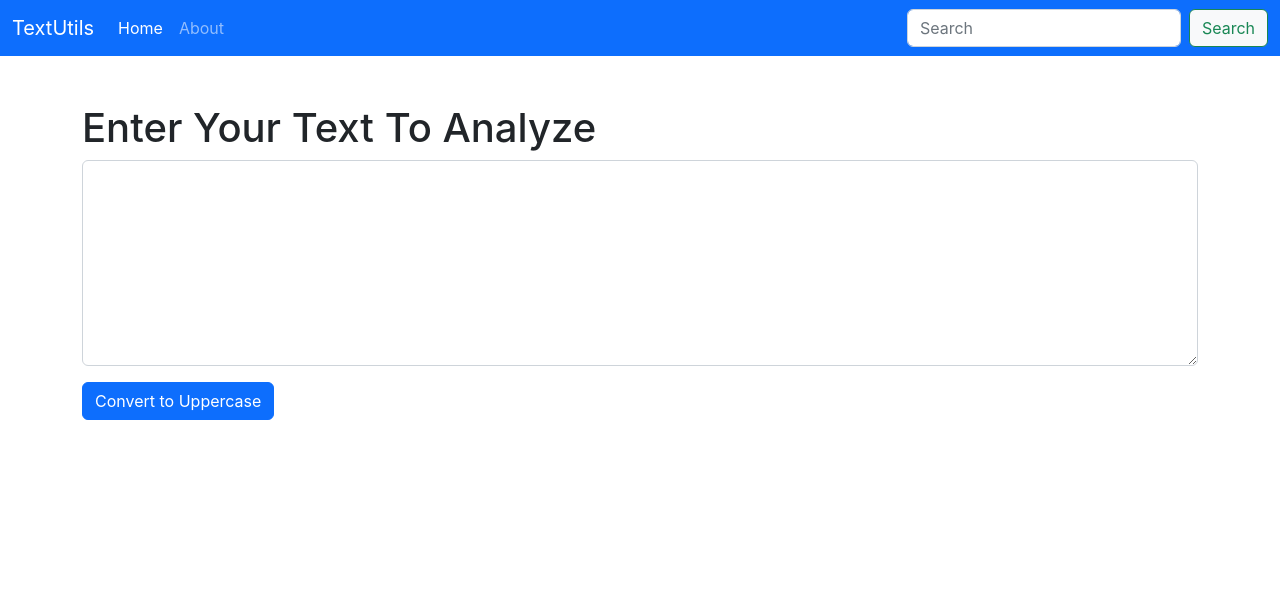
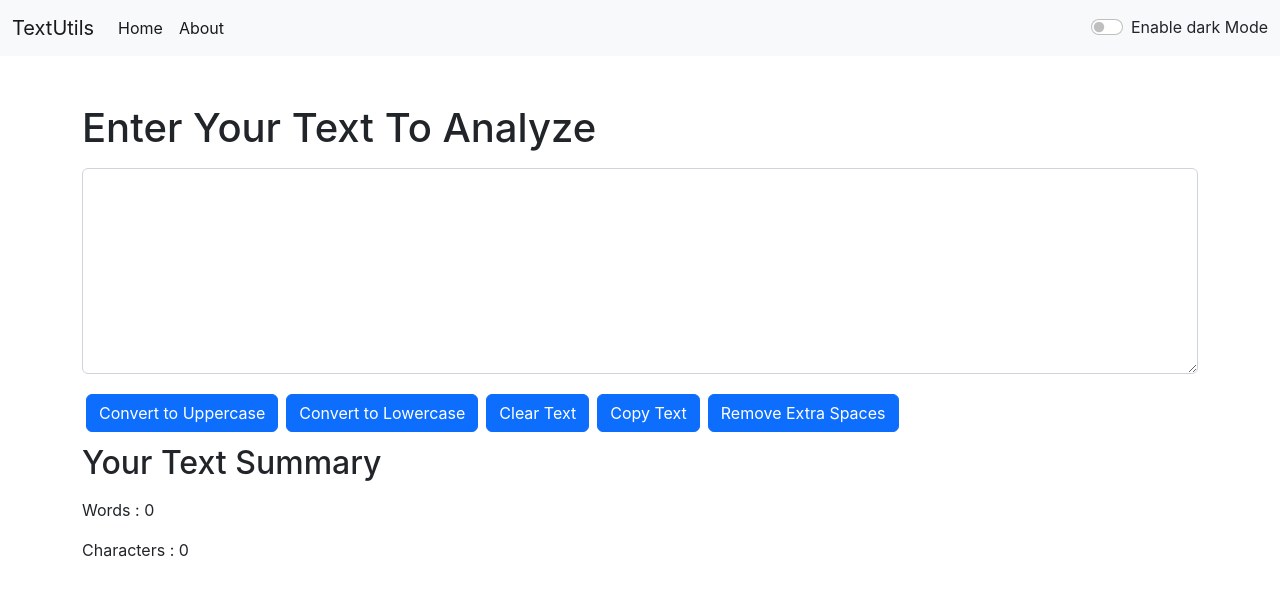
Before and after one commit to Faisal-Ismail65/react-app, a React (Create React App) app: page / in a window 1280 px wide. Shown: the top 594 px of the page. Built offline with nearby package versions, Linux system fonts and the light colour scheme.

Commit message:
12-09-2022

```diff
--- a/package.json
+++ b/package.json
@@ -8,6 +8,7 @@
     "@testing-library/user-event": "^13.5.0",
     "react": "^18.2.0",
     "react-dom": "^18.2.0",
+    "react-router-dom": "^6.3.0",
     "react-scripts": "5.0.1",
     "web-vitals": "^2.1.4"
   },
--- a/public/index.html
+++ b/public/index.html
@@ -6,14 +6,13 @@
     <meta name="viewport" content="width=device-width, initial-scale=1" />
     <meta
       name="description"
-      content="Web site created using create-react-app"
+      content="TextUtils is a utitility used to to manipulate text the way you want"
     />
     <link rel="apple-touch-icon" href="%PUBLIC_URL%/logo192.png" />
     <!--
       manifest.json provides metadata used when your web app is installed on a
       user's mobile device or desktop. See https://developers.google.com/web/fundamentals/web-app-manifest/
     -->
-    <link rel="manifest" href="%PUBLIC_URL%/manifest.json" />
     <!--
       Notice the use of %PUBLIC_URL% in the tags above.
       It will be replaced with the URL of the `public` folder during the build.
@@ -24,7 +23,8 @@
       Learn how to configure a non-root public URL by running `npm run build`.
     -->
     <!--bootstrap css-->
-    <link href="https://cdn.jsdelivr.net/npm/bootstrap@5.2.1/dist/css/bootstrap.min.css" rel="stylesheet" integrity="sha384-iYQeCzEYFbKjA/T2uDLTpkwGzCiq6soy8tYaI1GyVh/UjpbCx/TYkiZhlZB6+fzT" crossorigin="anonymous">    <title>React App</title>
+    <link href="https://cdn.jsdelivr.net/npm/bootstrap@5.2.1/dist/css/bootstrap.min.css" rel="stylesheet" integrity="sha384-iYQeCzEYFbKjA/T2uDLTpkwGzCiq6soy8tYaI1GyVh/UjpbCx/TYkiZhlZB6+fzT" crossorigin="anonymous">
+    <title>TextUtils</title>
   </head>
   <body>
     <noscript>You need to enable JavaScript to run this app.</noscript>
--- a/src/App.js
+++ b/src/App.js
@@ -1,12 +1,38 @@
 // import logo from './logo.svg';
 import './App.css';
+import React from 'react';
 import TextForm from './components/TextForm';
 import Navbar from './components/Navbar';
+import About from './components/About';
+import { useState } from 'react';
+import {
+  BrowserRouter as Router,
+  Routes,
+  Route,
+} from 'react-router-dom'
 function App() {
+  const [mode, setMode] = useState('light');
+
+  const toggleMode = () => {
+    if (mode === "dark") {
+      setMode("light");
+      document.body.style.backgroundColor = "white";
+      document.body.style.color = "black";
+    } else {
+      setMode("dark");
+      document.body.style.backgroundColor = "black";
+      document.body.style.color = "white";
+    }
+  }
   return (
     <>
-      <Navbar title="TextUtils" />
-      <TextForm heading="Enter Your Text To Analyze" />
+    <Router>
+      <Navbar title="TextUtils" toggleMode={toggleMode} mode={mode} />
+      <Routes>
+        <Route path='/' element={<TextForm heading="Enter Your Text To Analyze" />} />
+        <Route path='/About' element={<About />} />
+      </Routes>
+    </Router>
     </>
   );
 }
--- /dev/null
+++ b/src/components/About.js
@@ -0,0 +1,12 @@
+import React from 'react'
+
+const About = () => {
+  return (
+    <div className='container text-center my-4'>
+         <h1>About TextUtils</h1>
+         <button type='button' className='btn btn-primary'>Enable Dark Mode</button>
+    </div>
+  )
+}
+
+export default About
--- a/src/components/Navbar.js
+++ b/src/components/Navbar.js
@@ -1,36 +1,41 @@
 import React from 'react'
 import PropTypes from 'prop-types'
+import { Link } from 'react-router-dom'
 const Navbar = (props) => {
   return (
-    <nav className="navbar navbar-expand-lg navbar-dark bg-primary">
+    <nav className={`navbar navbar-expand-lg navbar-${props.mode} bg-${props.mode}`}>
       <div className="container-fluid">
-      <a className="navbar-brand" href="/">{props.title}</a>
+        <Link className="navbar-brand" to="/">{props.title}</Link>
         <button className="navbar-toggler" type="button" data-bs-toggle="collapse" data-bs-target="#navbarSupportedContent" aria-controls="navbarSupportedContent" aria-expanded="false" aria-label="Toggle navigation">
           <span className="navbar-toggler-icon"></span>
         </button>
         <div className="collapse navbar-collapse" id="navbarSupportedContent">
           <ul className="navbar-nav me-auto mb-2 mb-lg-0">
             <li className="nav-item">
-            <a className="nav-link active" aria-current="page" href="/">Home</a>
+              <Link className="nav-link active" aria-current="page" to="/">Home</Link>
             </li>
             <li className="nav-item">
-            <a className="nav-link" href="/">About</a>
+              <Link className="nav-link active" to="/About">About</Link>
             </li>
           </ul>
-        <form className="d-flex" role="search">
+          {/* <form className="d-flex" role="search">
           <input className="form-control me-2" type="search" placeholder="Search" aria-label="Search"/>
-          <button className="btn btn-outline-success btn-light" type="submit">Search</button>
-        </form>
+          <button className={`btn btn-outline-${props.mode} btn-primary`} type="submit">Search</button>
+        </form> */}
+          <div className={`form-check form-switch text-${props.mode === "light" ? "dark" : "light"}`}>
+            <input className="form-check-input" onClick={props.toggleMode} type="checkbox" role="switch" id="flexSwitchCheckDefault"/>
+              <label className="form-check-label " htmlFor="flexSwitchCheckDefault">Enable {props.mode === "light" ? "dark" : "light"} Mode</label>
+          </div>
         </div>
       </div>
     </nav>
   )
 }
-Navbar.propTypes= {
+Navbar.propTypes = {
   title: PropTypes.string
 }
 Navbar.defaultProps = {
-    title : "Set Title Here"
+  title: "Set Title Here"
 }
 
 export default Navbar
--- a/src/components/TextForm.js
+++ b/src/components/TextForm.js
@@ -4,19 +4,41 @@ const TextForm = (props) => {
     const [text, setText] = useState('');
     const handleChange = (e) =>{
         setText(e.target.value);
-
     }
     const  handleUpSubmit = () =>{
         let newText = text.toUpperCase();
         setText(newText);
     }
+    const handleLowSubmit = () =>{
+        let newText = text.toLowerCase();
+        setText(newText);
+    }
+    const handleClearText = () =>{
+        setText('');
+    }
+    const handleCopy = () =>{
+        let text = document.getElementById('myBox');
+        text.select();
+        navigator.clipboard.writeText(text.value);
+    }
+    const handleExtraSpaces = () =>{
+        let newText = text.split(/[ ]+/);
+        setText(newText.join(" "));
+    }
     return (
-        <div className='container mt-5'>
+        <div className='container my-5'>
             <h1>{props.heading}</h1>
-            <div className="mb-3">
+            <div className="my-3">
                 <textarea value={text} onChange={handleChange} name="myBox" className="form-control" id="myBox" rows="8"></textarea>
             </div>
-            <button onClick={handleUpSubmit} className="btn btn-primary">Convert to Uppercase</button>
+            <button onClick={handleUpSubmit} className="btn btn-primary mx-1  my-1">Convert to Uppercase</button>
+            <button onClick={handleLowSubmit} className='btn btn-primary mx-1 my-1'>Convert to Lowercase</button>
+            <button onClick={handleClearText} className='btn btn-primary mx-1'>Clear Text</button>
+            <button onClick={handleCopy} className='btn btn-primary mx-1 my-1'>Copy Text</button>
+            <button onClick={handleExtraSpaces} className='btn btn-primary mx-1 my-1'>Remove Extra Spaces</button>
+            <h2 className='py-2'>Your Text Summary</h2>
+            <p>Words : {text.split(" ").filter(e=>e.length!==0).length}</p>
+            <p>Characters : {text.length}</p>
         </div>
     )
 }
```
Also changed, not shown: 2 other files (tests, documents, lock files or other folders). Lines whose indentation alone changed are shown as unchanged.
